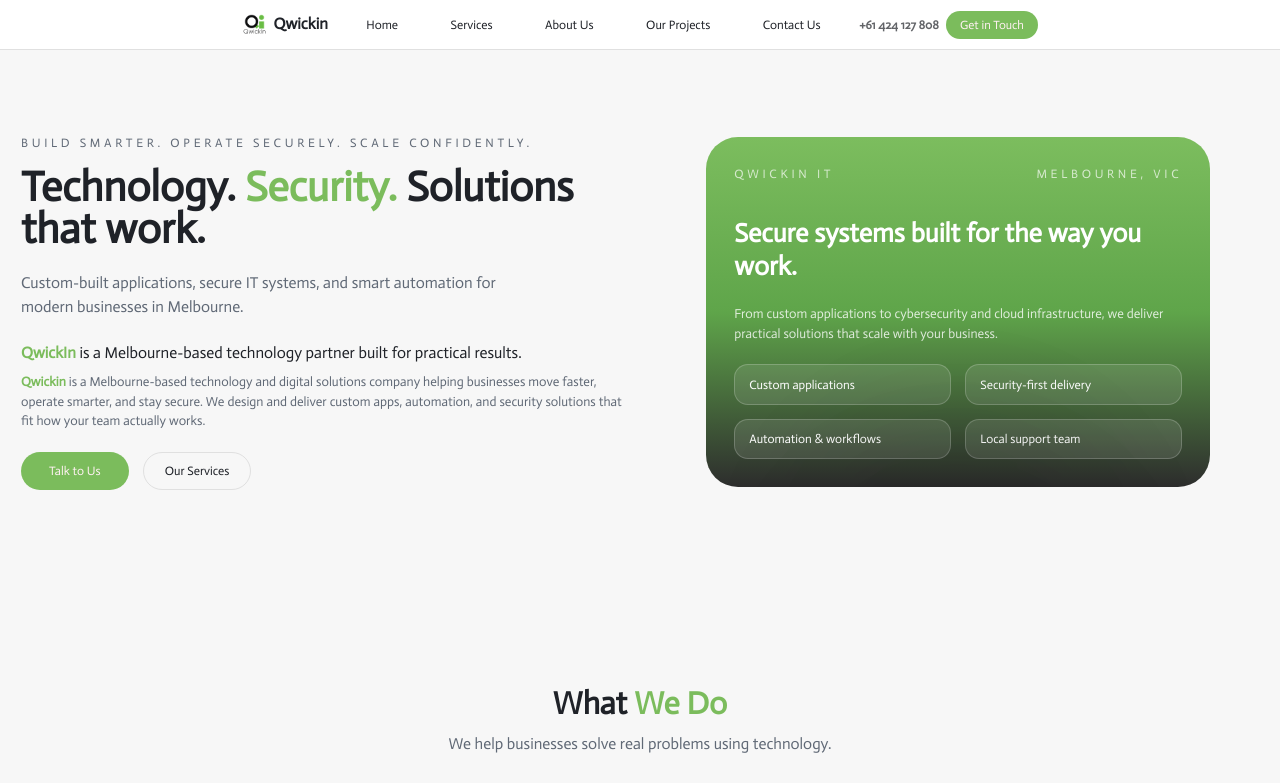
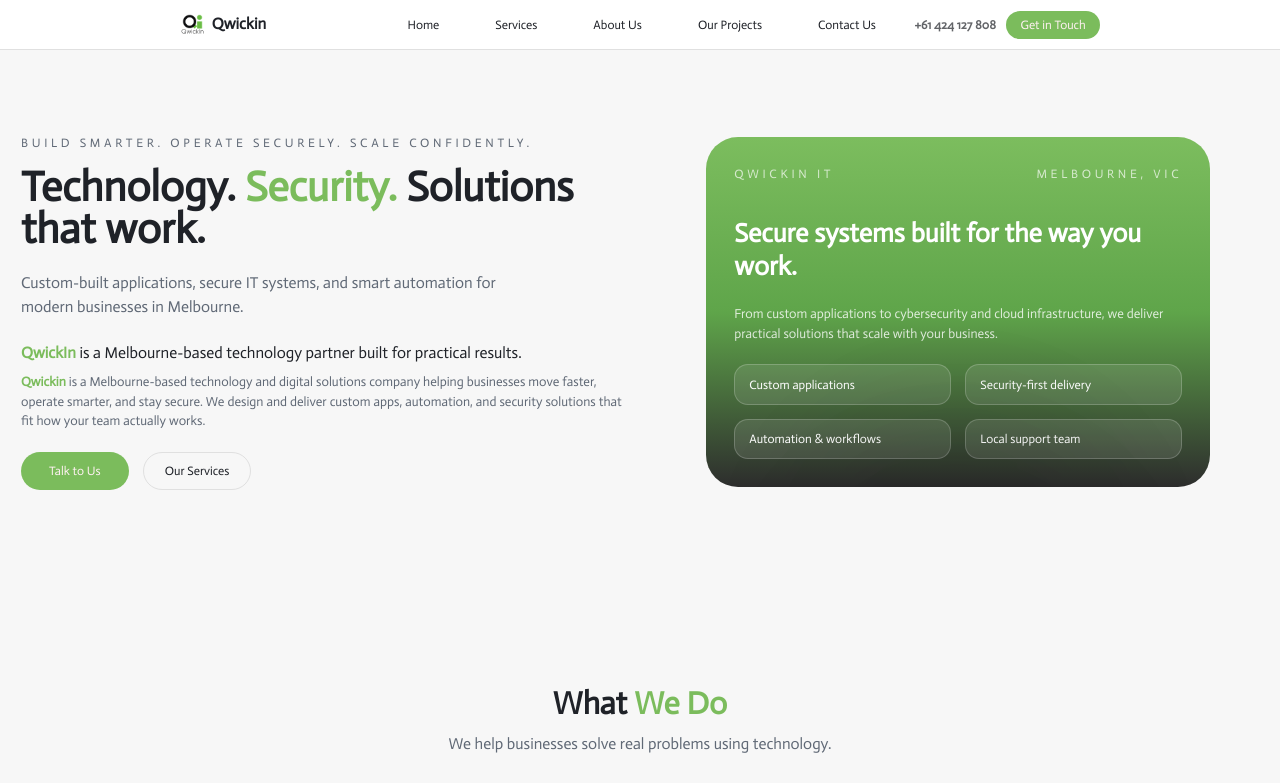
Before and after one commit to dalu547/qwickin_website, a React (Vite) app: page / in a window 1280 px wide. Shown: the top 783 px of the page. Built offline with nearby package versions, Linux system fonts and the light colour scheme.

Commit message:
nav titles size fix

```diff
--- a/src/components/Navbar.tsx
+++ b/src/components/Navbar.tsx
@@ -49,8 +49,8 @@
   return (
     <header className="border-b-[1px] w-full bg-white">
       <NavigationMenu className="mx-auto">
-        <NavigationMenuList className="container h-14 px-4 w-full grid grid-cols-[auto,1fr,auto] items-center gap-4">
-          <NavigationMenuItem className="font-semibold flex">
+        <NavigationMenuList className="container h-14 px-4 w-full grid grid-cols-[1fr,auto,1fr] items-center gap-4">
+          <NavigationMenuItem className="font-semibold flex justify-start">
             <a
               rel="noreferrer noopener"
               href="/"
@@ -104,13 +104,13 @@
           </span>
 
           {/* desktop */}
-          <nav className="hidden md:flex justify-center gap-3">
+          <nav className="hidden md:flex justify-center gap-4">
             {routeList.map((route: RouteProps, i) => (
               <a
                 rel="noreferrer noopener"
                 href={route.href}
                 key={i}
-                className={`text-[12px] ${buttonVariants({
+                className={`text-base ${buttonVariants({
                   variant: "ghost",
                 })}`}
               >
@@ -119,15 +119,15 @@
             ))}
           </nav>
 
-          <div className="hidden md:flex items-center justify-end gap-2">
+          <div className="hidden md:flex items-center justify-end gap-3">
             <a
               rel="noreferrer noopener"
               href="tel:+61424127808"
-              className="text-[12px] font-semibold text-foreground/70 hover:text-foreground"
+              className="text-sm font-semibold text-foreground/70 hover:text-foreground"
             >
               +61 424 127 808
             </a>
-            <Button asChild size="sm" className="text-[12px] px-4 h-8">
+            <Button asChild size="sm" className="text-sm px-4 h-8">
               <a href="#contact">Get in Touch</a>
             </Button>
           </div>
```
